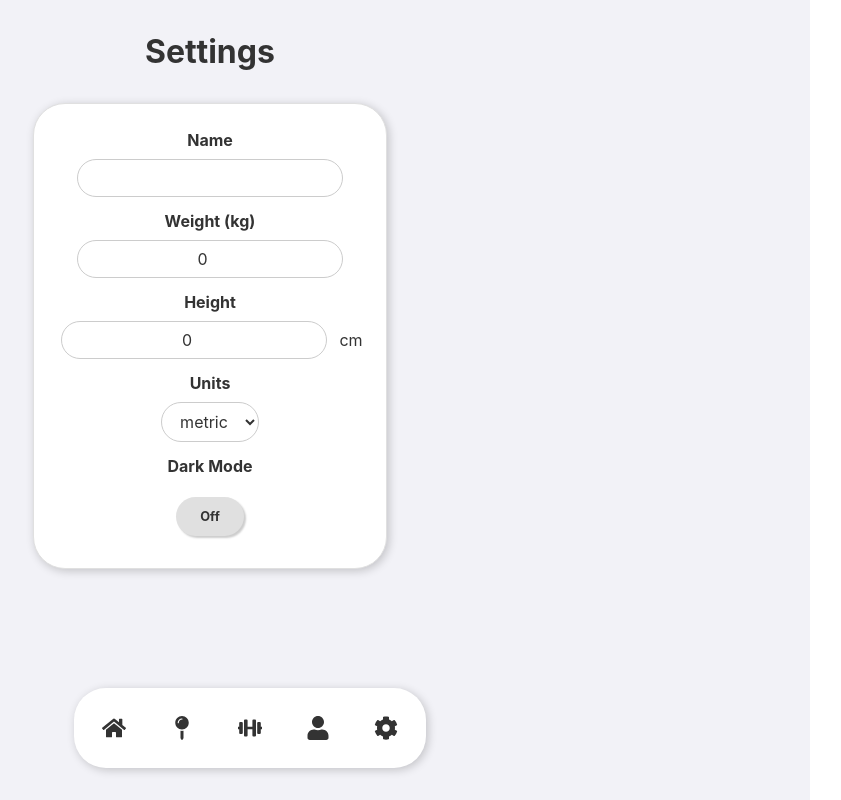
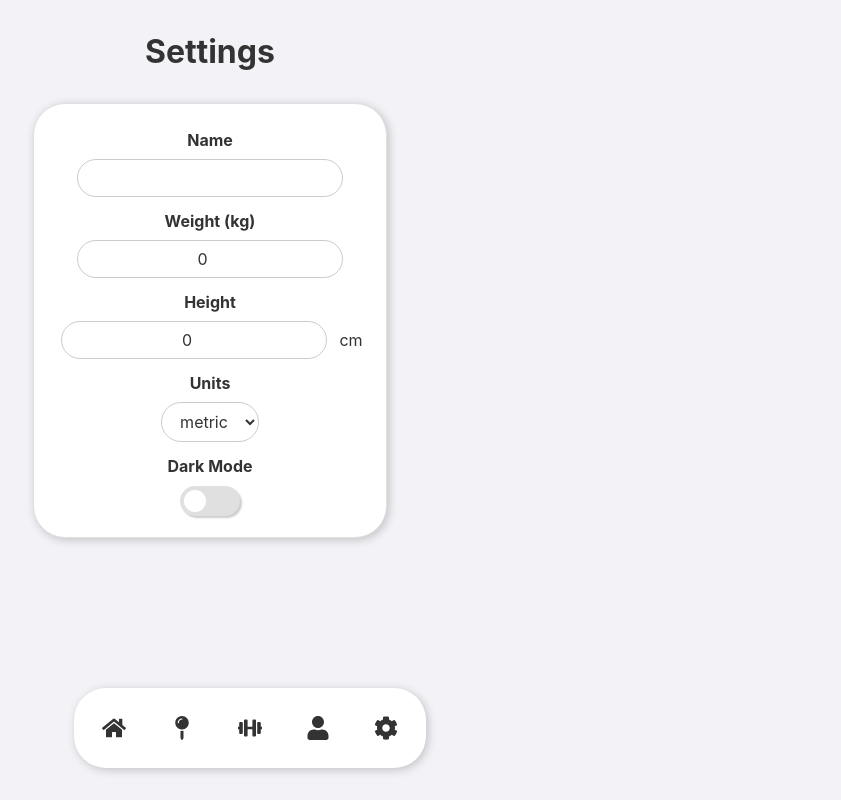
Before and after one commit to Jararered/fitness-framework, a React (Vite) app: page /settings in a window 1280 px wide. Shown: the whole page, without its empty margins (390-1231 px from the left). Built offline with nearby package versions, Linux system fonts and the light colour scheme.

Commit message:
Implement pill toggle for dark mode setting; refactor styles and add new CSS for improved UI interaction

```diff
--- a/src/pages/SettingsPage.tsx
+++ b/src/pages/SettingsPage.tsx
@@ -1,5 +1,6 @@
 import React from "react";
 import { useWorkout } from "../context/WorkoutContext.tsx";
+import "../styles/pill-toggle.css"
 
 const SettingsPage: React.FC = () => {
     const { settings, setSettings } = useWorkout();
@@ -74,10 +75,10 @@ const SettingsPage: React.FC = () => {
                 </select>
                 <label>Dark Mode</label>
                 <button
-                    className={`toggle-button ${settings.darkMode ? "active" : ""}`}
+                    className={`pill-toggle ${settings.darkMode ? "active" : ""}`}
                     onClick={() => handleUpdateSetting("darkMode", !settings.darkMode)}
                 >
-                    {settings.darkMode ? "On" : "Off"}
+                    <span className="pill-circle"></span>
                 </button>
             </div>
         </div>
--- /dev/null
+++ b/src/styles/pill-toggle.css
@@ -0,0 +1,36 @@
+.pill-toggle {
+    position: relative;
+    display: inline-block;
+    width: 60px;
+    height: 30px;
+    background-color: var(--pill-background);
+    border-radius: 15px;
+    cursor: pointer;
+    border: none;
+    padding: 0;
+    margin: 5px auto;
+    transition: all 200ms;
+}
+
+.pill-toggle:hover {
+    background-color: var(--pill-hover);
+}
+
+.pill-toggle.active {
+    background-color: var(--pill-active);
+}
+
+.pill-toggle .pill-circle {
+    position: absolute;
+    top: 4px;
+    left: 4px;
+    width: 22px;
+    height: 22px;
+    background-color: white;
+    border-radius: 50%;
+    transition: all 200ms;
+}
+
+.pill-toggle.active .pill-circle {
+    transform: translateX(30px);
+}
--- a/src/styles/styles.css
+++ b/src/styles/styles.css
@@ -1,4 +1,5 @@
 @import "variables.css";
+@import "pill-toggle.css";
 
 * {
     user-select: none;
@@ -9,6 +10,8 @@
 
 body {
     margin: 0;
+    color: var(--text-color);
+    background-color: var(--background-color);
 }
 
 .dark-mode body {
@@ -17,12 +20,10 @@ body {
 
 .App {
     max-width: 1200px;
-    height: 100vh;
     display: flex;
     flex-direction: column;
     align-items: center;
-    background-color: var(--background-color);
-    color: var(--text-color);
+    padding-bottom: 7rem;
 }
 
 p {
@@ -121,20 +122,6 @@ span {
     text-align: center;
 }
 
-.toggle-button {
-    background-color: var(--toggle-background);
-    color: var(--text-color);
-}
-
-.toggle-button.active {
-    background-color: var(--button-background);
-    color: white;
-}
-
-.toggle-button:hover {
-    background-color: var(--toggle-hover);
-}
-
 @media (max-width: 768px) {
     .App {
         padding: 10px 10px 80px;
--- a/src/styles/variables.css
+++ b/src/styles/variables.css
@@ -14,6 +14,9 @@
     --input-border: #ccc;
     --toggle-background: #e0e0e0;
     --toggle-hover: #d0d0d0;
+    --pill-background: #e0e0e0;
+    --pill-hover: #d0d0d0;
+    --pill-active: #4caf50;
 }
 
 .dark-mode {
@@ -30,4 +33,7 @@
     --input-border: #555;
     --toggle-background: #404040;
     --toggle-hover: #505050;
+    --pill-background: #404040;
+    --pill-hover: #505050;
+    --pill-active: #66bb6a;
 }
```
